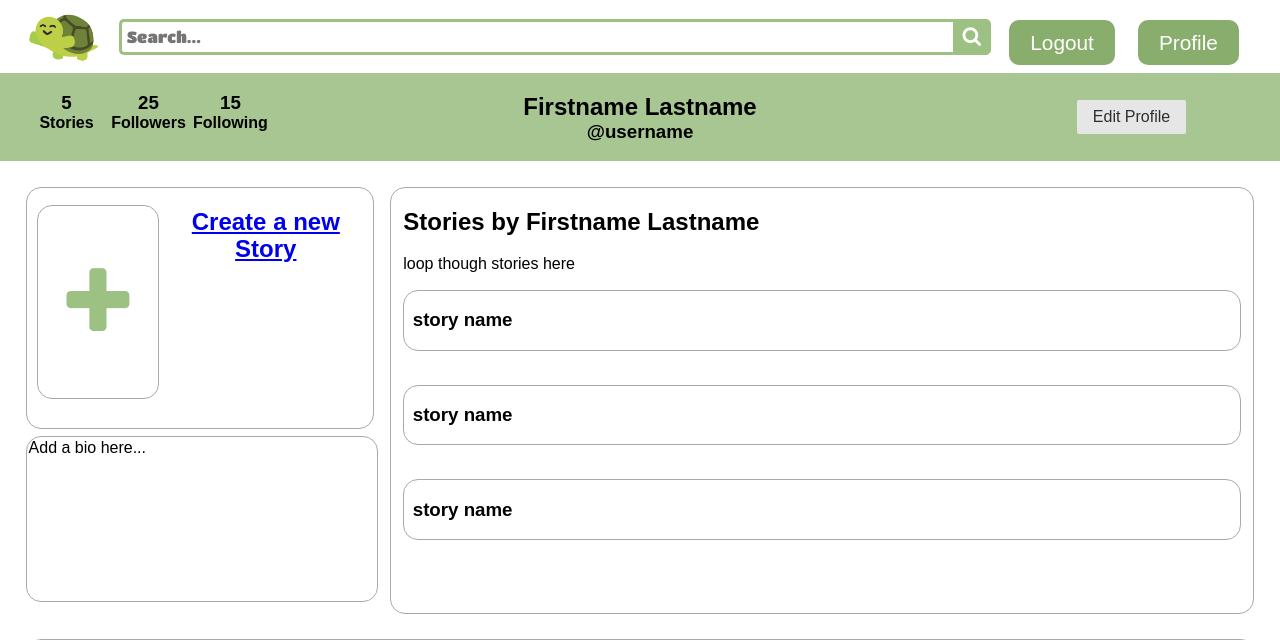
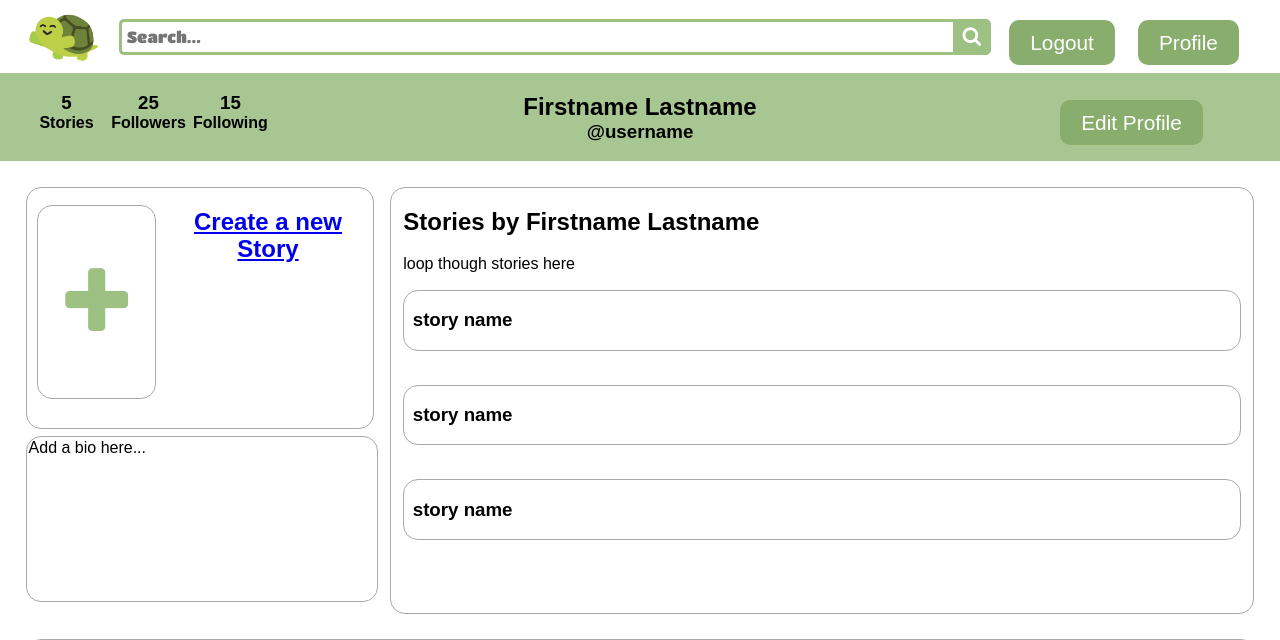
Before and after one commit to lulubugqu/read-write-app, a Flask app: page /user in a window 1280 px wide. Shown: the top 640 px of the page. Run offline with Flask 3, Linux system fonts and the light colour scheme; some libraries are stand-ins or nearby versions.

Commit message:
more changes to profile

```diff
--- a/static/css/style.css
+++ b/static/css/style.css
@@ -48,8 +48,6 @@ body {
   font-size: 130%;
   color: white;
 }
-
-
 
 /* OLD BUTTON CSS - saving because theres a lot going on and I don't want to accientally break something*/
 /* .button-login, .button-signup, .button-guest, #button-nav {
@@ -301,7 +299,8 @@ body {
 }
 
 #plus_box_words {
-
+  padding-left: 2%;
+  text-align: center;
 }
 
 #new_story {
--- a/templates/navbase.html
+++ b/templates/navbase.html
@@ -45,7 +45,7 @@
         <div class="log_wrap">
             <div id=out_button>
                 <a href="/login">
-                    <button id="button-nav">Login</button>
+                    <button class="pure-button" id="button-extra">Login</button>
                 </a>
             </div>
         </div>
--- a/templates/user.html
+++ b/templates/user.html
@@ -27,11 +27,11 @@
         <div id="bar_interaction">
             {% if logged_in == True %}
                 <a href="/editUser">
-                    <button class="button-editUser pure-button">Edit Profile</button>
+                    <button class="button-editUser pure-button" id="button-extra">Edit Profile</button>
                 </a>
             {% else %}
                 <a href="/followAccount">
-                    <button class="button-followUser pure-button">Follow</button>
+                    <button class="button-followUser pure-button" id="button-extra">Follow</button>
                 </a>
             {% endif %}
         </div>
```
